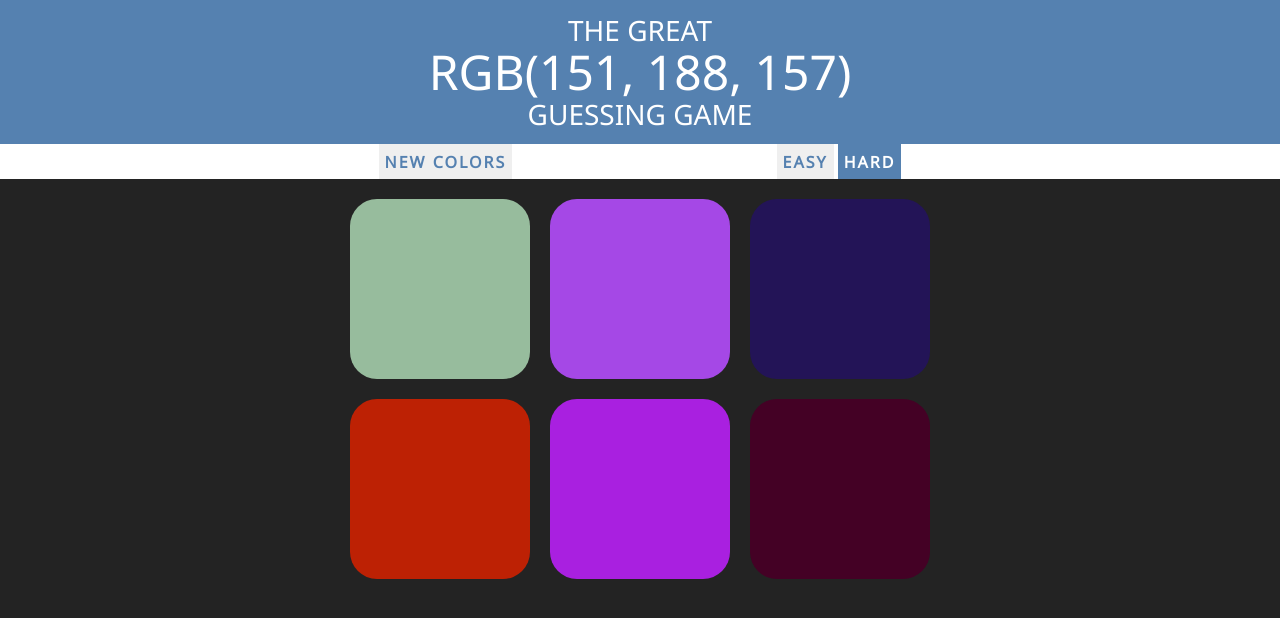
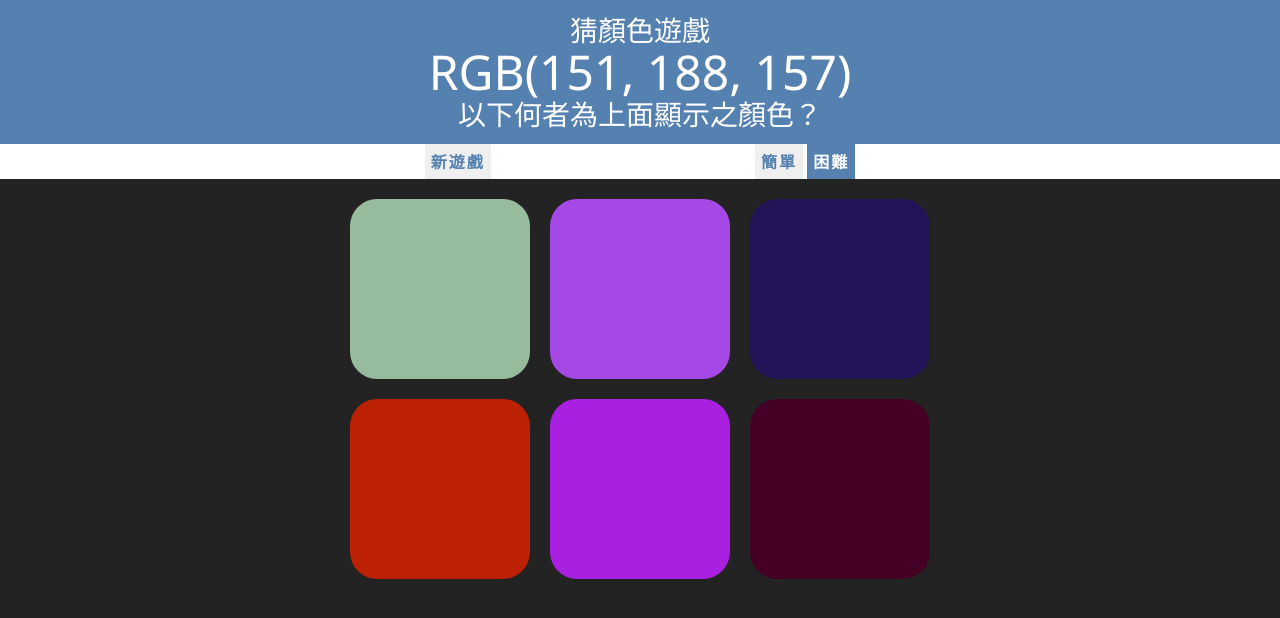
Before and after one commit to kaihchang/kaihchang.github.io, a plain HTML site: page index.html in a window 1280 px wide. Drawn offline with nearby package versions, Linux system fonts and the light colour scheme.

Commit message:
change to Mandarin

```diff
--- a/index.html
+++ b/index.html
@@ -21,18 +21,18 @@
 
 <body>
     <nav id="first">
-        <h3>THE GREAT
+        <h3>猜顏色遊戲
             </br>
             <span id="colorDisplay">RGB</span>
-            </br>GUESSING GAME
+            </br>以下何者為上面顯示之顏色？
         </h3>
     </nav>
 
     <nav id="second">
-        <button id="reset">NEW COLORS</button>
+        <button id="reset">新遊戲</button>
         <span id="message"></span>
-        <button id="easy">EASY</button>
-        <button id="hard" class="difficultySelected">HARD</button>
+        <button id="easy">簡單</button>
+        <button id="hard" class="difficultySelected">困難</button>
     </nav>
 
     <div id="palette">
```
